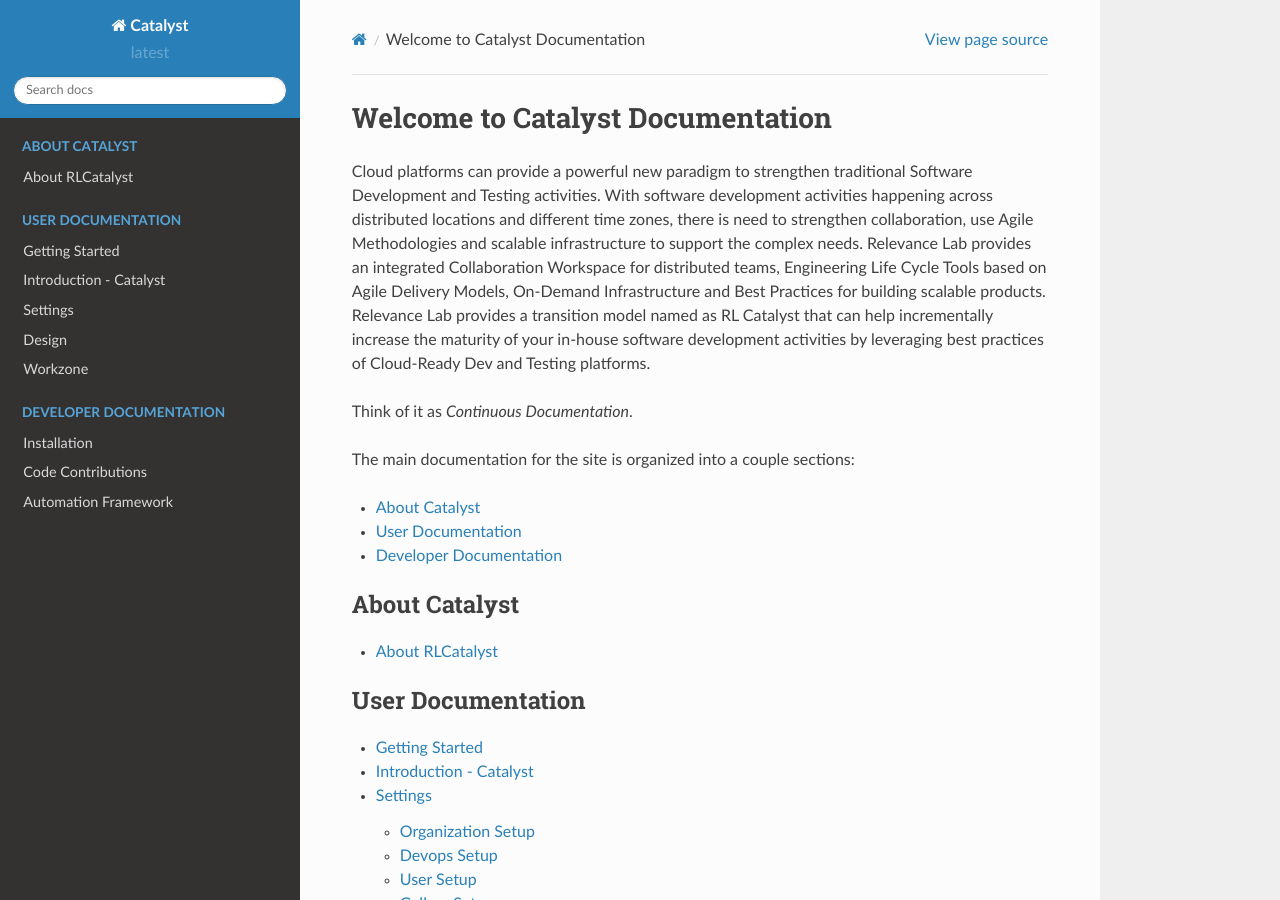
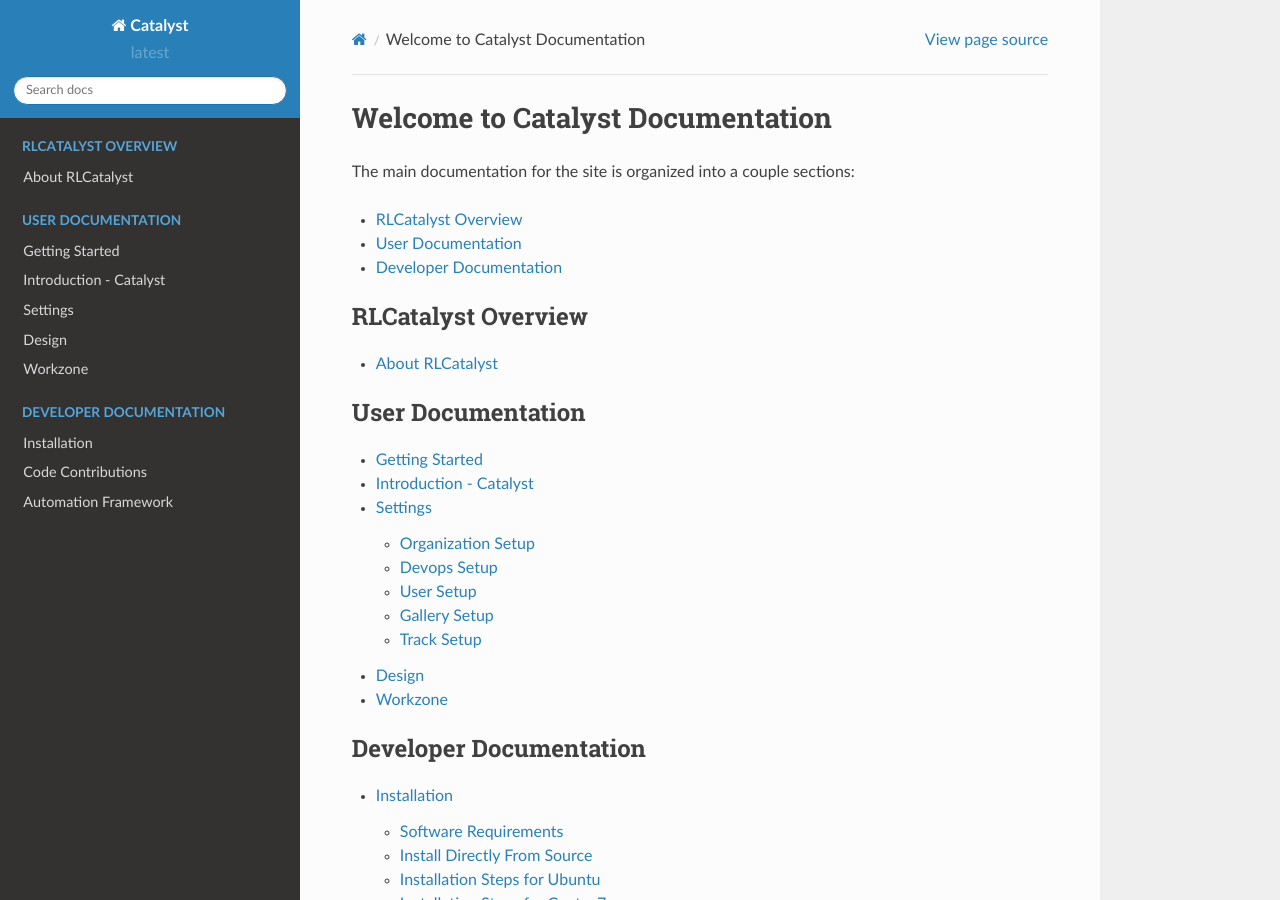
Before and after one commit to RLOpenCatalyst/catdocs, a Sphinx documentation site: the page built from Catalyst/source/index.rst, in a window 1280 px wide and 900 px high. Built offline with Sphinx 7.4.7 and the Read the Docs theme 2.0.0, drawn with Linux system fonts in a browser that asks for light colours.

Commit message:
Update index.rst

```diff
--- a/Catalyst/source/index.rst
+++ b/Catalyst/source/index.rst
@@ -2,11 +2,6 @@
 
 Welcome to Catalyst Documentation
 =================================
-
-Cloud platforms can provide a powerful new paradigm to strengthen traditional Software Development and Testing activities. With software development activities happening across distributed locations and different time zones, there is need to strengthen collaboration, use Agile Methodologies and scalable infrastructure to support the complex needs. Relevance Lab provides an integrated Collaboration Workspace for distributed teams, Engineering Life Cycle Tools based on Agile Delivery Models, On-Demand Infrastructure and Best Practices for building scalable products.
-Relevance Lab provides a transition model named as RL Catalyst that can help incrementally increase the maturity of your in-house software development activities by leveraging best practices of Cloud-Ready Dev and Testing platforms.
-
-Think of it as *Continuous Documentation*.
 
 
 The main documentation for the site is organized into a couple sections:
@@ -20,7 +15,7 @@
 
 .. toctree::
    :maxdepth: 2
-   :caption: About Catalyst
+   :caption: RLCatalyst Overview
 
    overview
 
```
